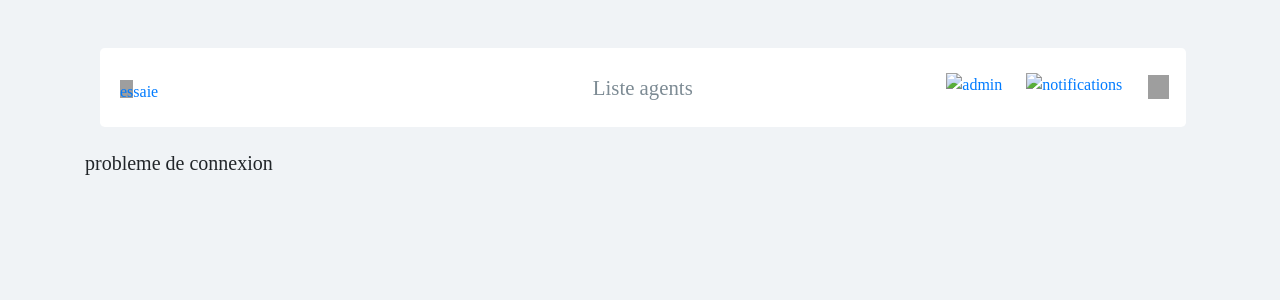
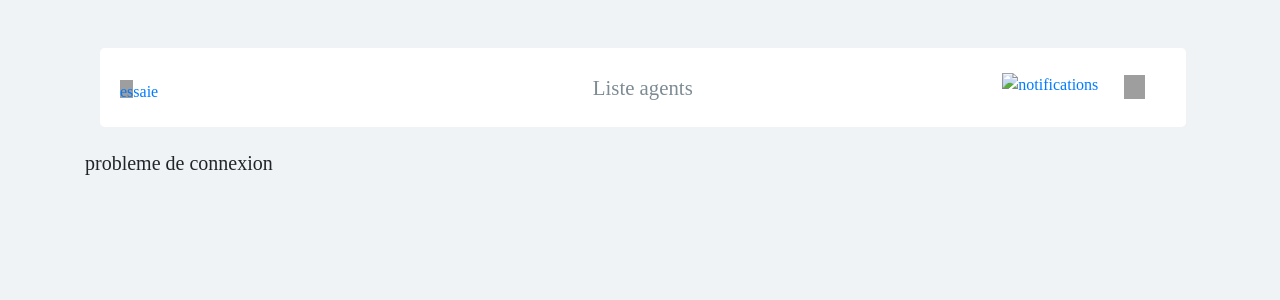
Before and after one commit to elviskankola1/IDEMP, a CodeIgniter app: page /idempl/index.php/user_show/DetailOneEp in a window 1280 px wide. Shown: the top 300 px of the page. Run offline with CodeIgniter, Linux system fonts and the light colour scheme; data that the repository does not hold is empty; some libraries are stand-ins or nearby versions; some web fonts are replaced; grey boxes are pictures that could not be loaded.

Commit message:
update HTML

```diff
--- a/application/views/detail_employer.php
+++ b/application/views/detail_employer.php
@@ -36,13 +36,7 @@
 				</div>
 				<div class="usernotifications">
 					<ul class="user-profile list-unstyled">
-						<li><a href="#"><img src="" title="admin" /></a>
-							<ul class="sub list-unstyled">
-								<li><a href="#">Profile</a></li>
-								<li><a href="#">Settings</a></li>
-								<li><a href="#">custom</a></li>
-							</ul>
-						</li>
+
 					</ul>
 					<ul class="notification list-unstyled user-profile">
 						<li><a href="#"><img src="" title="notifications" width="10%"/></a>
@@ -64,7 +58,7 @@
 					<?php foreach($detail as $identity):?>
 					<div class="col-1 col-md-4">
 							<div class="user-profile1 text-center">
-								<img src="<?php echo base_url($identity->photoEmp);?>" title="name" width="100%"/>
+								<img src="<?php echo base_url($identity->photoEmp);?>" title="<?php echo $identity->nomEmp;?>" width="100%"/>
 							</div>
 					</div>
                     <div class="col-1 col-md-5">
```
